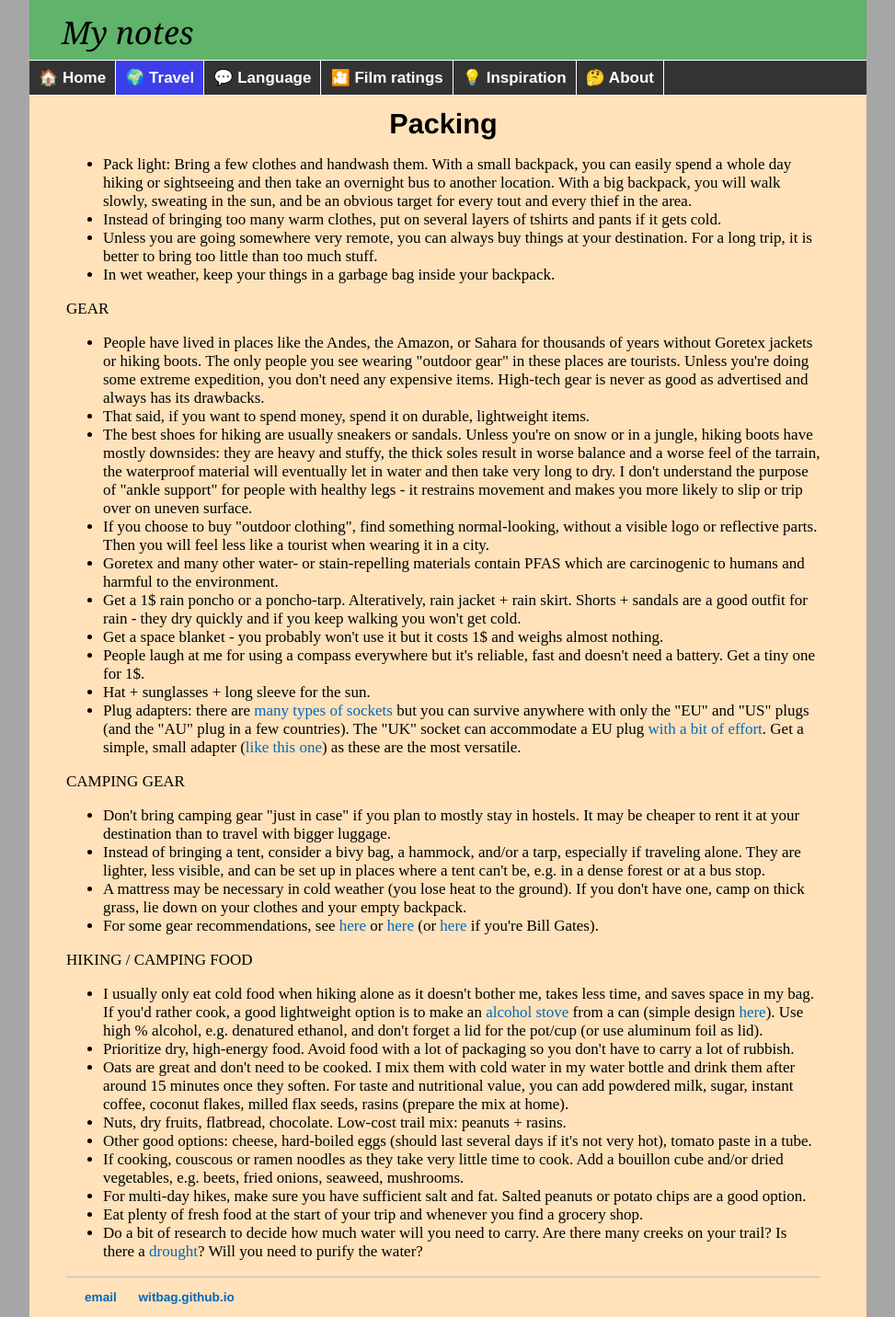
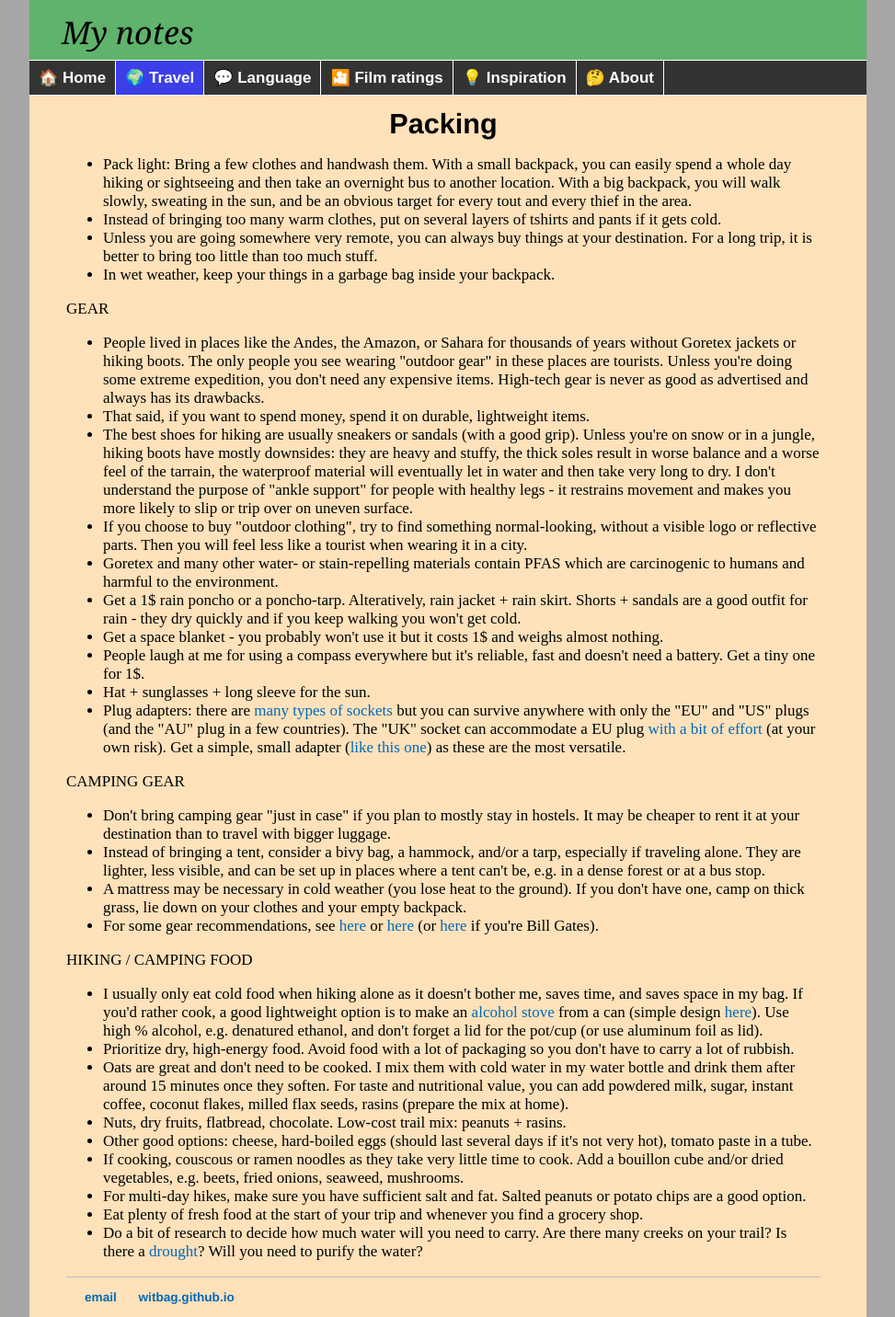
Before and after one commit to witbag/witbag.github.io, a Jekyll site: the page built from travel/packing.html, in a window 1280 px wide. Shown: the whole page at 92% size, without its empty margins (153-1126 px from the left). Built offline with Jekyll 4.4.1, drawn with Linux system fonts in a browser that asks for light colours.

Commit message:
Update packing.html

```diff
--- a/travel/packing.html
+++ b/travel/packing.html
@@ -15,16 +15,16 @@ title: Travel resources
 </ul>
 GEAR<br>
 <ul>
-<li>People have lived in places like the Andes, the Amazon, or Sahara for thousands of years without Goretex jackets or hiking boots. The only people you see wearing "outdoor gear" in these places are tourists. Unless you're doing some extreme expedition, you don't need any expensive items. High-tech gear is never as good as advertised and always has its drawbacks.
+<li>People lived in places like the Andes, the Amazon, or Sahara for thousands of years without Goretex jackets or hiking boots. The only people you see wearing "outdoor gear" in these places are tourists. Unless you're doing some extreme expedition, you don't need any expensive items. High-tech gear is never as good as advertised and always has its drawbacks.
 <li>That said, if you want to spend money, spend it on durable, lightweight items.
-<li>The best shoes for hiking are usually sneakers or sandals. Unless you're on snow or in a jungle, hiking boots have mostly downsides: they are heavy and stuffy, the thick soles result in worse balance and a worse feel of the tarrain, the waterproof material will eventually let in water and then take very long to dry. I don't understand the purpose of "ankle support" for people with healthy legs - it restrains movement and makes you more likely to slip or trip over on uneven surface.
-<li>If you choose to buy "outdoor clothing", find something normal-looking, without a visible logo or reflective parts. Then you will feel less like a tourist when wearing it in a city.
+<li>The best shoes for hiking are usually sneakers or sandals (with a good grip). Unless you're on snow or in a jungle, hiking boots have mostly downsides: they are heavy and stuffy, the thick soles result in worse balance and a worse feel of the tarrain, the waterproof material will eventually let in water and then take very long to dry. I don't understand the purpose of "ankle support" for people with healthy legs - it restrains movement and makes you more likely to slip or trip over on uneven surface.
+<li>If you choose to buy "outdoor clothing", try to find something normal-looking, without a visible logo or reflective parts. Then you will feel less like a tourist when wearing it in a city.
 <li>Goretex and many other water- or stain-repelling materials contain PFAS which are carcinogenic to humans and harmful to the environment.
 <li>Get a 1$ rain poncho or a poncho-tarp. Alteratively, rain jacket + rain skirt. Shorts + sandals are a good outfit for rain - they dry quickly and if you keep walking you won't get cold.
 <li>Get a space blanket - you probably won't use it but it costs 1$ and weighs almost nothing.
 <li>People laugh at me for using a compass everywhere but it's reliable, fast and doesn't need a battery. Get a tiny one for 1$.
 <li>Hat + sunglasses + long sleeve for the sun.
-<li>Plug adapters: there are <a href="https://www.power-plugs-sockets.com/" target=_blank>many types of sockets</a> but you can survive anywhere with only the "EU" and "US" plugs (and the "AU" plug in a few countries). The "UK" socket can accommodate a EU plug <a href="https://www.youtube.com/watch?v=fi5_CTBnDgc" target=_blank>with a bit of effort</a>. Get a simple, small adapter (<a href="https://www.dhresource.com/0x0s/f2-albu-g5-M01-70-EB-rBVaJFi0KfqAHu21AAEbpXp_5UQ354.jpg/portable-travel-power-plug-adapter-eu-us-au-adaptor-converter-ac-power-plug-european-to-american-outlet-universal.jpg" target=_blank>like this one</a>) as these are the most versatile.
+<li>Plug adapters: there are <a href="https://www.power-plugs-sockets.com/" target=_blank>many types of sockets</a> but you can survive anywhere with only the "EU" and "US" plugs (and the "AU" plug in a few countries). The "UK" socket can accommodate a EU plug <a href="https://www.youtube.com/watch?v=fi5_CTBnDgc" target=_blank>with a bit of effort</a> (at your own risk). Get a simple, small adapter (<a href="https://www.dhresource.com/0x0s/f2-albu-g5-M01-70-EB-rBVaJFi0KfqAHu21AAEbpXp_5UQ354.jpg/portable-travel-power-plug-adapter-eu-us-au-adaptor-converter-ac-power-plug-european-to-american-outlet-universal.jpg" target=_blank>like this one</a>) as these are the most versatile.
 </ul>
 CAMPING GEAR<br>
 <ul>
@@ -35,7 +35,7 @@ CAMPING GEAR<br>
 </ul>
 HIKING / CAMPING FOOD<br>
 <ul>
-<li>I usually only eat cold food when hiking alone as it doesn't bother me, takes less time, and saves space in my bag. If you'd rather cook, a good lightweight option is to make an <a href="https://en.wikipedia.org/wiki/Beverage-can_stove" target=_blank>alcohol stove</a> from a can (simple design <a href="https://vimeo.com/64726512" target=_blank>here</a>). Use high % alcohol, e.g. denatured ethanol, and don't forget a lid for the pot/cup (or use aluminum foil as lid).
+<li>I usually only eat cold food when hiking alone as it doesn't bother me, saves time, and saves space in my bag. If you'd rather cook, a good lightweight option is to make an <a href="https://en.wikipedia.org/wiki/Beverage-can_stove" target=_blank>alcohol stove</a> from a can (simple design <a href="https://vimeo.com/64726512" target=_blank>here</a>). Use high % alcohol, e.g. denatured ethanol, and don't forget a lid for the pot/cup (or use aluminum foil as lid).
 <li>Prioritize dry, high-energy food. Avoid food with a lot of packaging so you don't have to carry a lot of rubbish.
 <li>Oats are great and don't need to be cooked. I mix them with cold water in my water bottle and drink them after around 15 minutes once they soften. For taste and nutritional value, you can add powdered milk, sugar, instant coffee, coconut flakes, milled flax seeds, rasins (prepare the mix at home).
 <li>Nuts, dry fruits, flatbread, chocolate. Low-cost trail mix: peanuts + rasins.
```
